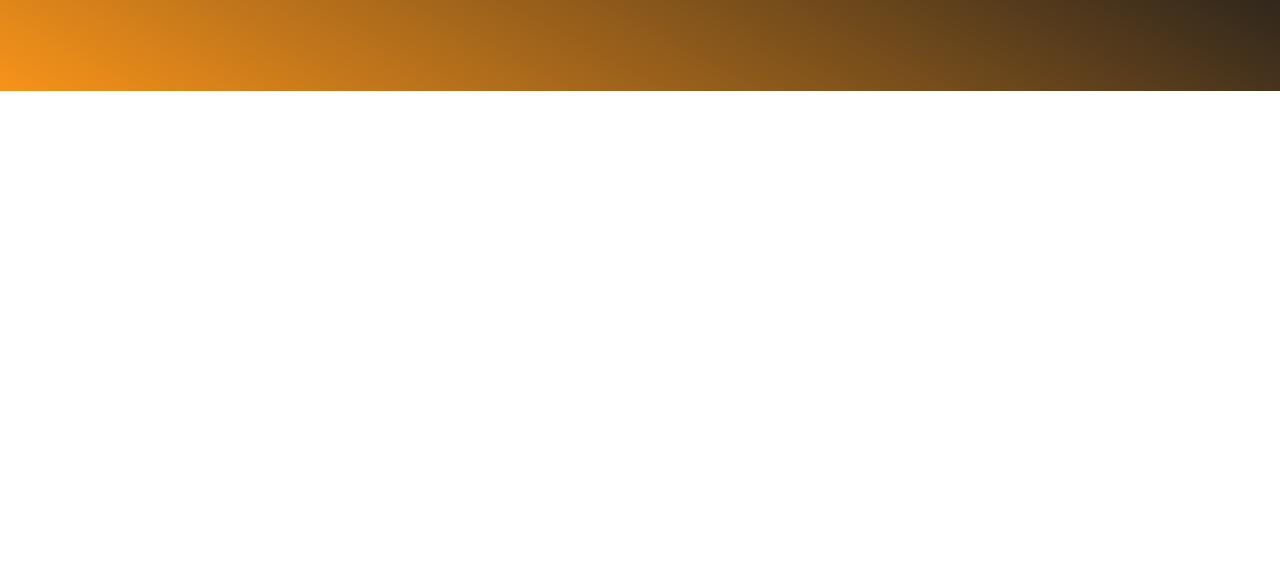
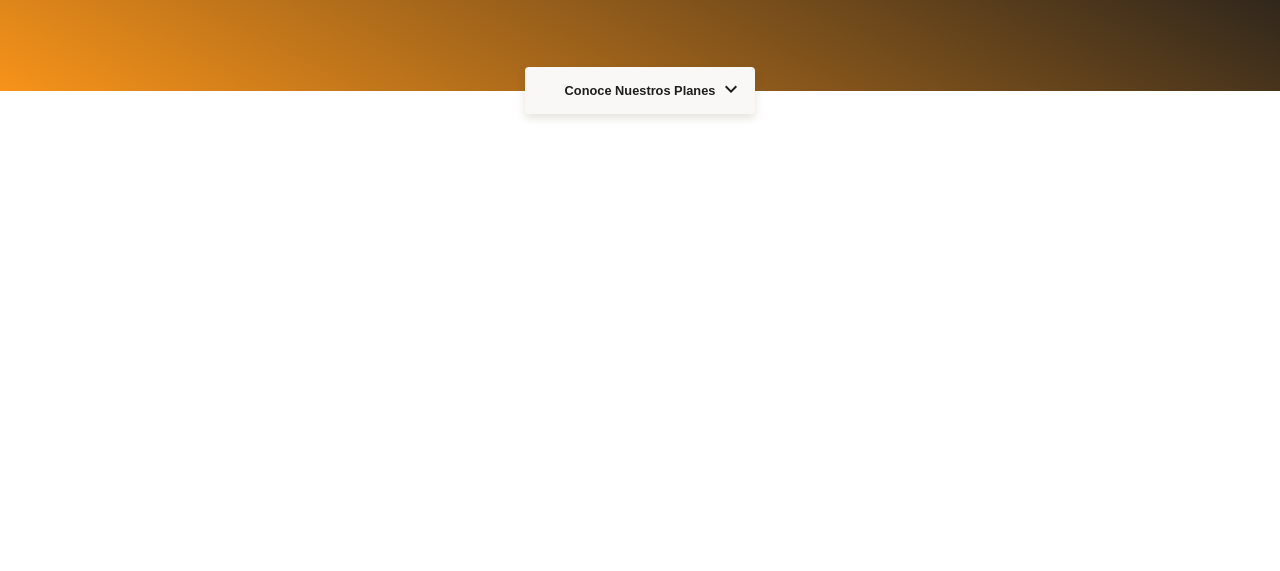
Before and after one commit to slqpez/batata-bit, a plain HTML site: page index.html in a window 1280 px wide. Shown: the part 229-800 px from the top of the page. Drawn offline with Linux system fonts and the light colour scheme.

Commit message:
:lipstick: Header

```diff
--- a/index.html
+++ b/index.html
@@ -18,6 +18,7 @@
       <h1>La próxima revolución en el intercambio de criptomonedas.</h1>
       <p>Batatabit te ayuda a navegar entre los diferentes precios y tendencias.</p>
     </div>
+    <a href="#" class="floating-btn">Conoce Nuestros Planes <span></span></a>
   </header>
   <main>
     <section></section>
--- a/styles.css
+++ b/styles.css
@@ -24,6 +24,7 @@
 
 
 header{
+  position: relative;
   background: linear-gradient(207.8deg, #201E1C 16.69%, #F7931A 100%);
   display: flex;
   flex-direction: column;
@@ -62,3 +63,30 @@ header img{
   text-align: center;
   color:var(--soft-orange);
 }
+
+.floating-btn{
+  position: absolute;
+  width: 230px;
+  padding:16px;
+  text-decoration: none;
+  font-size:.8rem ;
+  text-align: center;
+  background: var(--off-white);
+  color: var(--warm-black);
+  font-weight: 700;
+  top: calc(100% - 24px);
+  left: calc(50% - 115px);
+  box-shadow: 0px 4px 8px rgba(89, 73, 30, 0.16);
+border-radius: 4px;
+}
+
+.floating-btn span{
+  position: absolute;
+  display:inline-block;
+  margin-left: 10px;
+  background: url("./assets/icons/down-arrow.svg") no-repeat;
+  background-position: center;
+  background-size:fill;
+  width:12px;
+  height:12px;
+}
```
